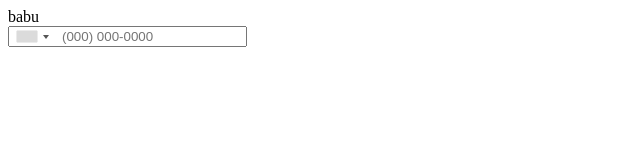
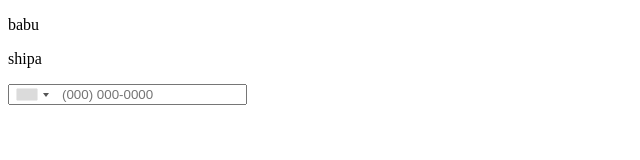
Before and after one commit to babunewgit1/phonenumber, a plain HTML site: page index.html in a window 1280 px wide. Shown: the whole page, without its empty margins (0-640 px from the left). Drawn offline with Linux system fonts and the light colour scheme; grey boxes are pictures that could not be loaded.

Commit message:
hellow boss

```diff
--- a/index.html
+++ b/index.html
@@ -7,7 +7,8 @@
     <link rel="stylesheet" href="phn/phn.css" />
   </head>
   <body>
-    babu
+    <p>babu</p>
+    <p>shipa</p>
 
     <input
       required
@@ -23,7 +24,7 @@
     <script>
       var input = document.querySelector("#phone");
       window.intlTelInput(input, {
-        utilsScript: "build/js/utils.js",
+        utilsScript: "phn/utils.js",
       });
     </script>
   </body>
```
